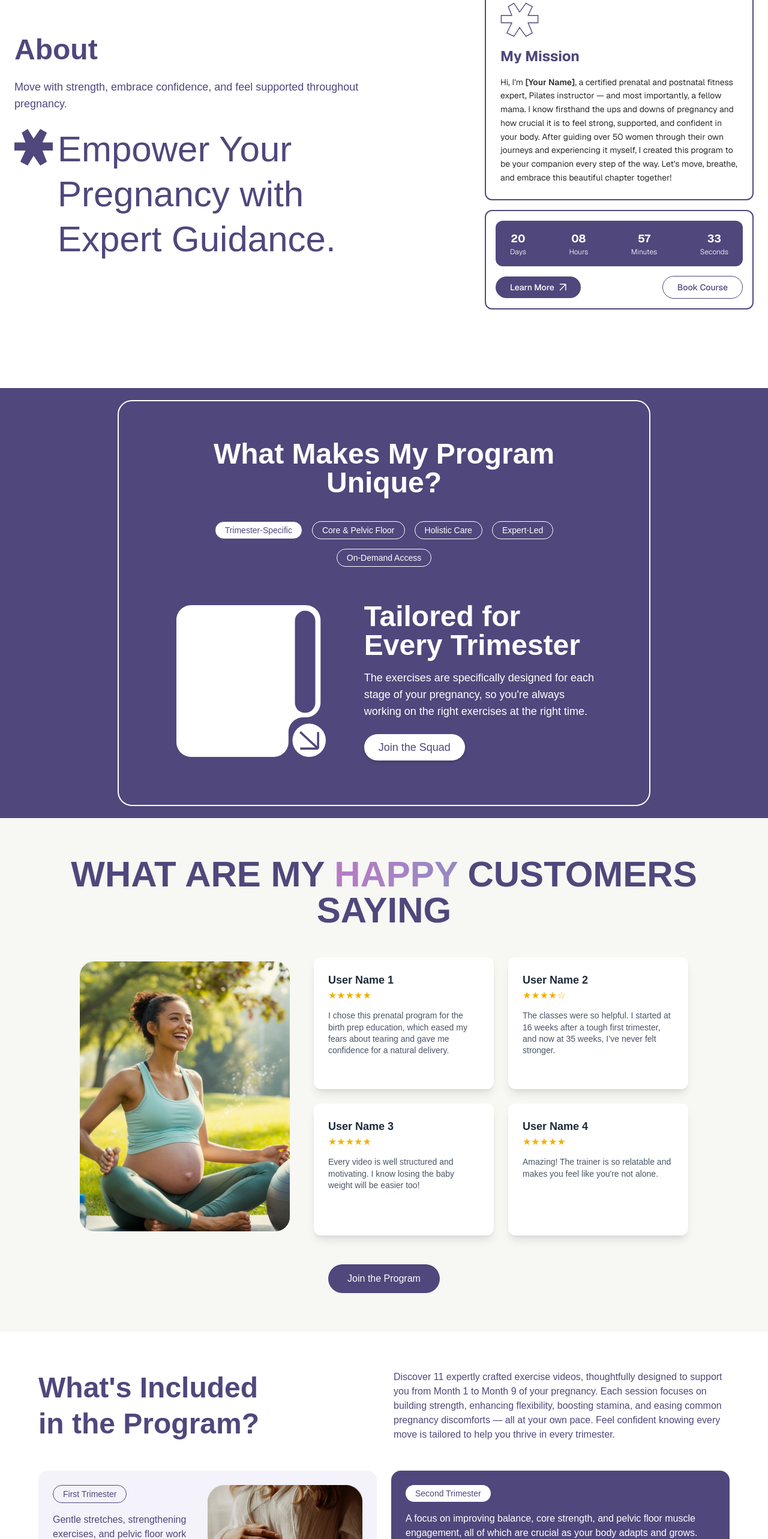
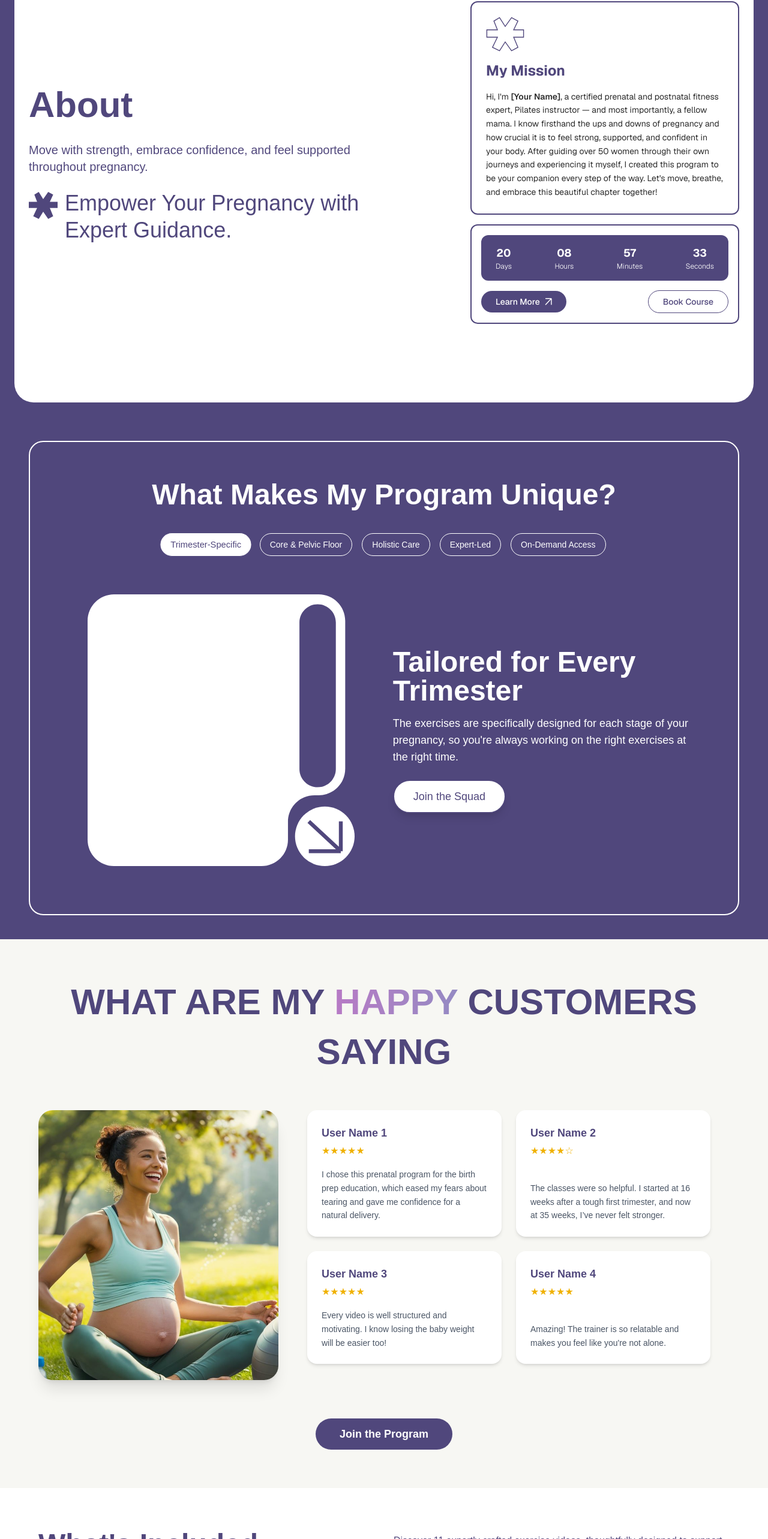
Before and after one commit to mayuri06b/health-app-frontend, a Next.js app: page / in a window 1280 px wide. Shown: the part 225-2791 px from the top of the page at 60% size. Built offline with nearby package versions, Linux system fonts and the light colour scheme.

Commit message:
Responsiveness Added

```diff
--- a/app/Review/page.jsx
+++ b/app/Review/page.jsx
@@ -3,25 +3,25 @@ import React from 'react'
 
 const testimonials = [
   {
-    name: "User Name 1",
+    name: 'User Name 1',
     rating: 5,
     review:
-      "I chose this prenatal program for the birth prep education, which eased my fears about tearing and gave me confidence for a natural delivery.",
+      'I chose this prenatal program for the birth prep education, which eased my fears about tearing and gave me confidence for a natural delivery.',
   },
   {
-    name: "User Name 2",
+    name: 'User Name 2',
     rating: 4,
     review:
-      "The classes were so helpful. I started at 16 weeks after a tough first trimester, and now at 35 weeks, I’ve never felt stronger.",
+      'The classes were so helpful. I started at 16 weeks after a tough first trimester, and now at 35 weeks, I’ve never felt stronger.',
   },
   {
-    name: "User Name 3",
+    name: 'User Name 3',
     rating: 5,
     review:
-      "Every video is well structured and motivating. I know losing the baby weight will be easier too!",
+      'Every video is well structured and motivating. I know losing the baby weight will be easier too!',
   },
   {
-    name: "User Name 4",
+    name: 'User Name 4',
     rating: 5,
     review:
       "Amazing! The trainer is so relatable and makes you feel like you're not alone.",
@@ -30,39 +30,46 @@ const testimonials = [
 
 export default function ReviewPage() {
   return (
-    <div className="bg-[#F7F7F3] py-16 px-6">
-      <div className="text-center mb-12">
-        <h1 className="text-6xl font-bold text-[#50477C]">
-          WHAT ARE MY <span className="text-6xl bg-gradient-to-r to-[#948ac3] from-[#b77ac5] bg-clip-text text-transparent">HAPPY</span> CUSTOMERS SAYING
+    <div className="bg-[#F7F7F3] py-16 px-4 sm:px-6 lg:px-16">
+      {/* Heading */}
+      <div className="text-center mb-14">
+        <h1 className="text-4xl sm:text-5xl lg:text-6xl font-bold text-[#50477C] leading-snug">
+          WHAT ARE MY{' '}
+          <span className="bg-gradient-to-r to-[#948ac3] from-[#b77ac5] bg-clip-text text-transparent">
+            HAPPY
+          </span>{' '}
+          CUSTOMERS SAYING
         </h1>
       </div>
 
-      {/* Image + Testimonials Grid */}
-      <div className="flex flex-col lg:flex-row justify-center items-center gap-10 px-4">
-        {/* Background Image */}
-        <div className="h-[450px] w-[350px] rounded-3xl bg-[url('/review1.jpg')] bg-cover bg-center"></div>
+      {/* Main Section */}
+      <div className="flex flex-col lg:flex-row items-center lg:items-start gap-12">
+        {/* Left Image */}
+        <div className="w-full sm:w-[400px] h-[450px] rounded-3xl bg-[url('/review1.jpg')] bg-cover bg-center shadow-xl"></div>
 
-        {/* 2x2 Testimonials */}
-        <div className="grid grid-cols-1 md:grid-cols-2 gap-6">
+        {/* Testimonials Grid */}
+        <div className="grid grid-cols-1 sm:grid-cols-2 gap-6 w-full max-w-2xl">
           {testimonials.map((t, i) => (
-            <div key={i} className="bg-white rounded-xl shadow-lg p-6 w-[300px] h-[220px] space-y-3">
+            <div
+              key={i}
+              className="bg-white rounded-2xl shadow-md p-6 flex flex-col justify-between transition-transform hover:scale-[1.02] hover:shadow-xl duration-200 ease-in-out"
+            >
               <div>
-                <h2 className="font-semibold text-lg text-gray-800">{t.name}</h2>
+                <h2 className="font-semibold text-lg text-[#50477C] mb-1">{t.name}</h2>
                 <div className="text-yellow-500 text-base">
-                  {'★'.repeat(t.rating)}{'☆'.repeat(5 - t.rating)}
+                  {'★'.repeat(t.rating)}
+                  {'☆'.repeat(5 - t.rating)}
                 </div>
               </div>
-              <p className="text-gray-600 text-sm leading-snug">
-                {t.review}
-              </p>
+              <p className="text-gray-600 text-sm mt-4 leading-relaxed">{t.review}</p>
             </div>
           ))}
         </div>
       </div>
 
-      {/* CTA button */}
-      <div className="text-center mt-12">
-        <button className="bg-[#50477C] text-white px-8 py-3 rounded-3xl hover:bg-[#50477C] transition">
+      {/* CTA */}
+      <div className="text-center mt-16">
+        <button className="bg-[#50477C] text-white text-lg font-semibold px-10 py-3 rounded-full hover:bg-[#645ba5] transition duration-300">
           Join the Program
         </button>
       </div>
--- a/app/WhyUs/page.jsx
+++ b/app/WhyUs/page.jsx
@@ -1,76 +1,81 @@
+'use client'
+
 export default function WhatIncluded() {
   return (
-    <div className="px-8 py-16 bg-white">
+    <div className="px-6 py-16 bg-white">
       <div className="max-w-6xl mx-auto">
-        {/* Heading and Description */}
-        <div className="grid grid-cols-1 md:grid-cols-2 gap-8 mb-12">
+        {/* Heading */}
+        <div className="grid grid-cols-1 md:grid-cols-2 gap-8 mb-14">
           <div>
-            <h1 className="text-5xl font-bold text-[#50477C] leading-tight">
+            <h2 className="text-5xl font-bold text-[#50477C] leading-tight">
               What's Included
               <br />
               in the Program?
-            </h1>
+            </h2>
           </div>
-          <div>
+          <div className="flex items-center">
             <p className="text-[#50477C] text-base">
               Discover 11 expertly crafted exercise videos, thoughtfully designed to support you from Month 1 to Month 9
               of your pregnancy. Each session focuses on building strength, enhancing flexibility, boosting stamina, and
-              easing common pregnancy discomforts — all at your own pace. Feel confident knowing every move is tailored
-              to help you thrive in every trimester.
+              easing common pregnancy discomforts — all at your own pace.
             </p>
           </div>
         </div>
 
-        {/* Trimester Cards */}
+        {/* Trimester Cards Grid */}
         <div className="grid grid-cols-1 md:grid-cols-2 gap-6">
           {/* First Trimester */}
-          <div className="bg-[#F4F2FA] rounded-2xl p-6 flex flex-col md:flex-row gap-6">
-            <div className="flex-1">
+          <div className="bg-[#F4F2FA] rounded-2xl p-6 flex flex-col justify-between h-full">
+            <div>
               <div className="inline-block px-4 py-1 rounded-full border border-[#50477C] text-[#50477C] text-sm mb-4">
                 First Trimester
               </div>
               <p className="text-[#50477C]">
-                <span className="font-medium">Gentle stretches, strengthening exercises,</span> and{" "}
-                <span className="font-medium">pelvic floor work</span> to support your growing body and create a solid
+                <span className="font-semibold">Gentle stretches, strengthening exercises,</span> and{' '}
+                <span className="font-semibold">pelvic floor work</span> to support your growing body and create a solid
                 foundation for the rest of your pregnancy.
               </p>
             </div>
-            <div className="md:w-1/2">
-              <img
-                src="/bellyImage.png"
-                alt="Pregnant woman holding belly"
-                className="w-full h-full object-cover rounded-xl"
-              />
-            </div>
           </div>
 
+          {/* Pregnant Woman Image (You can replace this with actual image tag if desired) */}
+          <div className="rounded-2xl overflow-hidden">
+            <img
+              src="/bellyImage.png"
+              alt="Pregnant woman holding belly"
+              className="h-full object-cover rounded-2xl"
+            />
+          </div>
+        </div>
+
+        {/* Lower Section Grid */}
+        <div className="grid grid-cols-1 md:grid-cols-2 gap-6 mt-8">
           {/* Second Trimester */}
           <div className="bg-[#50477C] text-white rounded-2xl p-6">
             <div className="inline-block px-4 py-1 rounded-full bg-white text-[#50477C] text-sm mb-4">
               Second Trimester
             </div>
             <p>
-              A focus on{" "}
-              <span className="font-medium">improving balance, core strength, and pelvic floor muscle engagement</span>,
-              all of which are crucial as your body adapts and grows.{" "}
-              <span className="font-medium">Pilates-based movements</span> are included for a full-body workout.
+              A focus on <span className="font-semibold">improving balance, core strength, and pelvic floor muscle engagement</span>,
+              all of which are crucial as your body adapts and grows. <span className="font-semibold">Pilates-based movements</span>
+              are included for a full-body workout.
             </p>
           </div>
 
           {/* Third Trimester */}
-          <div className="bg-[#F4F2FA] rounded-2xl p-6 md:col-span-2">
+          <div className="bg-[#F4F2FA] rounded-2xl p-6">
             <div className="inline-block px-4 py-1 rounded-full border border-[#50477C] text-[#50477C] text-sm mb-4">
               Third Trimester
             </div>
             <p className="text-[#50477C]">
-              Exercises focused on <span className="font-medium">relaxation, deep breathing techniques</span>, and
-              preparing your body for labor. The third trimester includes a continued emphasis on{" "}
-              <span className="font-medium">pelvic floor strengthening</span> and{" "}
-              <span className="font-medium">core stabilization</span>.
+              Exercises focused on <span className="font-semibold">relaxation, deep breathing techniques</span>, and
+              preparing your body for labor. The third trimester includes continued emphasis on{' '}
+              <span className="font-semibold">pelvic floor strengthening</span> and{' '}
+              <span className="font-semibold">core stabilization</span>.
             </p>
           </div>
         </div>
       </div>
     </div>
-  );
+  )
 }
--- a/app/about/page.jsx
+++ b/app/about/page.jsx
@@ -4,18 +4,20 @@ import MissionCard from "@/components/missionCard";
 
 export default function AboutPage() {
   return (
-    <div className="min-h-screen px-6 py-12 bg-white flex items-center justify-center">
+    <div className="rounded-b-4xl min-h-screen px-6 py-12 bg-white flex flex-col items-center justify-center">
       <div className="max-w-7xl w-full flex flex-col lg:flex-row items-center justify-between gap-12">
         {/* LEFT SIDE */}
-        <div className="max-w-xl space-y-6">
-          <h1 className="text-5xl font-semibold text-[#50477C]">About</h1>
-          <p className="text-lg text-[#50477C]">
+        <div className="max-w-xl space-y-6 text-center lg:text-left">
+          <h1 className="text-4xl sm:text-5xl lg:text-6xl font-semibold text-[#50477C] leading-tight">
+            About
+          </h1>
+          <p className="text-lg sm:text-xl text-[#50477C]">
             Move with strength, embrace confidence, and feel supported throughout pregnancy.
           </p>
           <div className="space-y-4">
-            <div className="flex items-start gap-2">
-              <img src="/filledVector.svg" alt="star icon" className="w-16 mt-1" />
-              <h2 className="text-4xl lg:text-6xl text-[#50477C] leading-tight">
+            <div className="flex items-start gap-3 justify-center lg:justify-start">
+              <img src="/filledVector.svg" alt="star icon" className="w-12 mt-1" />
+              <h2 className="text-2xl sm:text-3xl lg:text-4xl text-[#50477C] leading-tight">
                 Empower Your Pregnancy with Expert Guidance.
               </h2>
             </div>
--- a/app/bonuses/page.jsx
+++ b/app/bonuses/page.jsx
@@ -10,7 +10,7 @@ export default function BonusPage() {
           <button className="border-[#50477C] text-[#50477C] border rounded-3xl bg-white px-4 py-2 mb-4 text-sm font-semibold transition-transform transform hover:scale-105">
             Our Bonuses
           </button>
-          <h1 className="text-4xl md:text-5xl font-bold text-[#50477C] leading-tight">
+          <h1 className="text-3xl md:text-4xl font-bold text-[#50477C] leading-tight">
             Unlock Your Exclusive Prenatal Journey: <br />
             <span className="text-[#7C6CC3]">Get 3 FREE Bonuses</span> with Every Course Sign-Up!
           </h1>
--- a/app/page.js
+++ b/app/page.js
@@ -8,8 +8,10 @@ import BonusPage from "./bonuses/page";
 export default function Home() {
   return (
     <>
-  <Navbar />
-  <AboutPage />
+    <div className='p-6'>
+    <Navbar />
+    <AboutPage />
+    </div>
   <ProgramPage />
   <ReviewPage />
   <Whypage />
--- a/app/program/page.jsx
+++ b/app/program/page.jsx
@@ -44,9 +44,9 @@ export default function ProgramPage() {
   const [selectedMode, setSelectedMode] = useState(programModes[0])
 
   return (
-    <div className='bg-[#50477C] p-5 mx-44'>
+    <div className='bg-[#50477C] py-10 sm:px-6 md:px-12'>
       <div className='bg-[#50477C] border-2 text-white py-16 px-6 lg:px-20 rounded-3xl'>
-      <h1 className='text-4xl lg:text-5xl font-bold text-center mb-10'>
+        <h1 className='text-4xl sm:text-5xl font-bold text-center mb-10'>
           What Makes My Program Unique?
         </h1>
 
@@ -56,10 +56,10 @@ export default function ProgramPage() {
             <button
               key={mode.label}
               onClick={() => setSelectedMode(mode)}
-            className={`px-4 py-1 rounded-full border text-sm font-medium ${
+              className={`px-4 py-2 rounded-full border text-sm font-medium transition duration-300 transform ${
                 selectedMode.label === mode.label
-                ? 'bg-white text-[#50477C]'
-                : 'bg-[#50477C] text-white border-white'
+                  ? 'bg-white text-[#50477C] scale-105'
+                  : 'bg-[#50477C] text-white border-white hover:scale-105'
               }`}
             >
               {mode.label}
@@ -68,17 +68,25 @@ export default function ProgramPage() {
         </div>
 
         {/* Main content grid */}
-      <div className='flex flex-col lg:flex-row items-center justify-between gap-12'>
+        <div className='flex flex-col sm:flex-row items-center justify-center lg:justify-between gap-12'>
           {/* Image */}
-        <div className='p-4 rounded-3xl w-full max-w-sm'>
-          <img src={selectedMode.image} alt={selectedMode.title} className='w-full h-auto' />
+          <div className='p-4 rounded-3xl w-full max-w-xs sm:max-w-md md:max-w-lg'>
+            <img
+              src={selectedMode.image}
+              alt={selectedMode.title}
+              className='w-full h-auto rounded-3xl transition-transform transform hover:scale-105'
+            />
           </div>
 
           {/* Text content */}
-        <div className='text-center lg:text-left max-w-xl'>
-          <h2 className='text-4xl lg:text-5xl font-semibold mb-4'>{selectedMode.title}</h2>
-          <p className='text-lg font-light mb-6'>{selectedMode.description}</p>
-          <button className='text-[#50477C] text-lg font-medium bg-white rounded-full py-2 px-6 shadow-md'>
+          <div className='text-center sm:text-left max-w-lg'>
+            <h2 className='text-3xl sm:text-4xl lg:text-5xl font-semibold mb-4'>
+              {selectedMode.title}
+            </h2>
+            <p className='text-lg font-light mb-6'>
+              {selectedMode.description}
+            </p>
+            <button className='text-[#50477C] text-lg font-medium bg-white rounded-full py-3 px-8 shadow-lg hover:border-[#c488ec] border-2'>
               Join the Squad
             </button>
           </div>
--- a/components/navbar.jsx
+++ b/components/navbar.jsx
@@ -8,7 +8,7 @@ const Navbar = () => {
   const [menuOpen, setMenuOpen] = useState(false);
 
   return (
-    <nav className="bg-white px-6 py-4 flex items-center justify-between">
+    <nav className="rounded-t-4xl bg-white px-6 py-4 flex items-center justify-between">
       {/* Logo */}
       <div className="flex items-center space-x-2">
         <Image src={logoImg} alt="Logo" width={100} height={100} />
```
Also changed, not shown: public/Group 62.png (added). Lines whose indentation alone changed are shown as unchanged.
